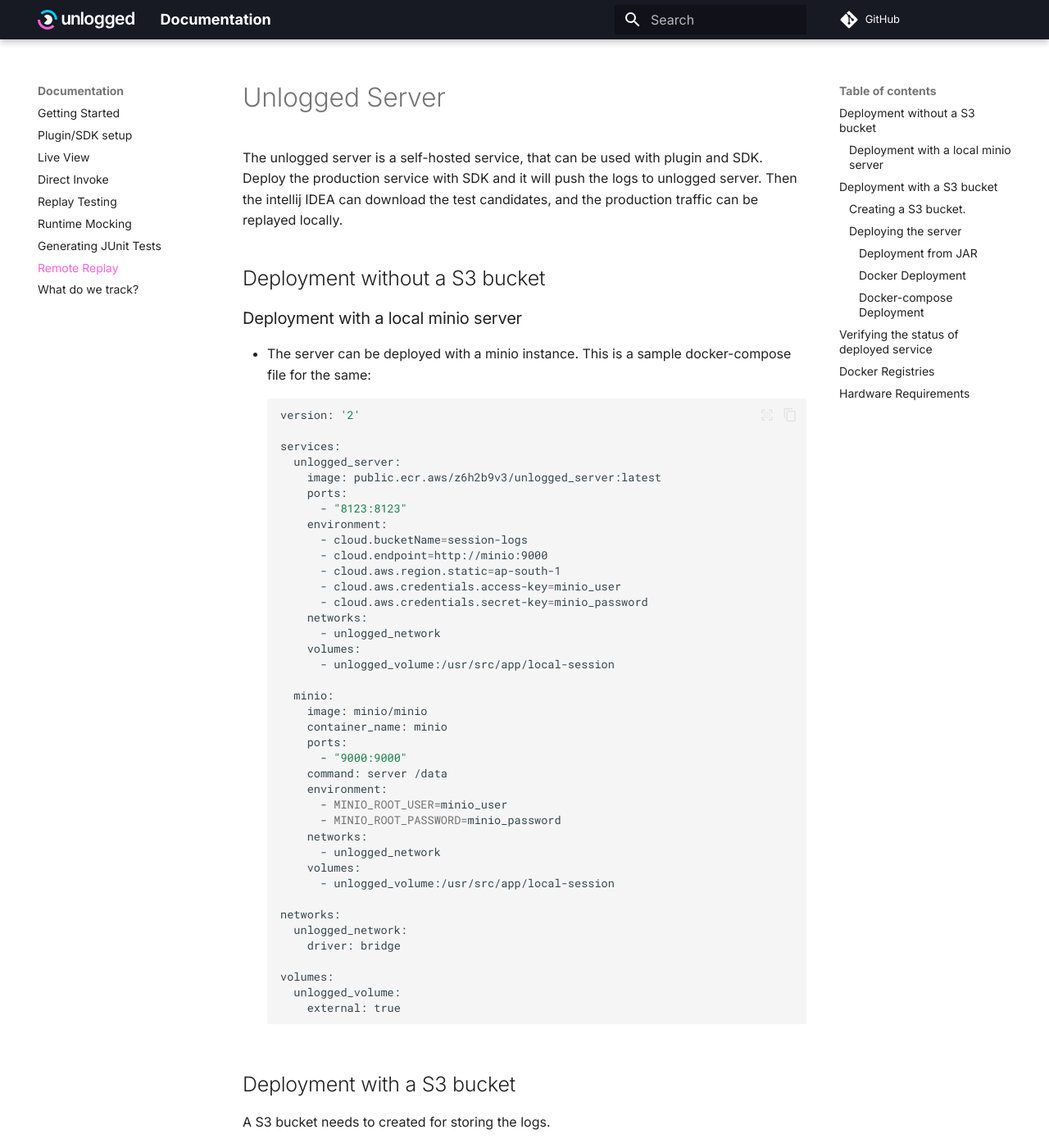
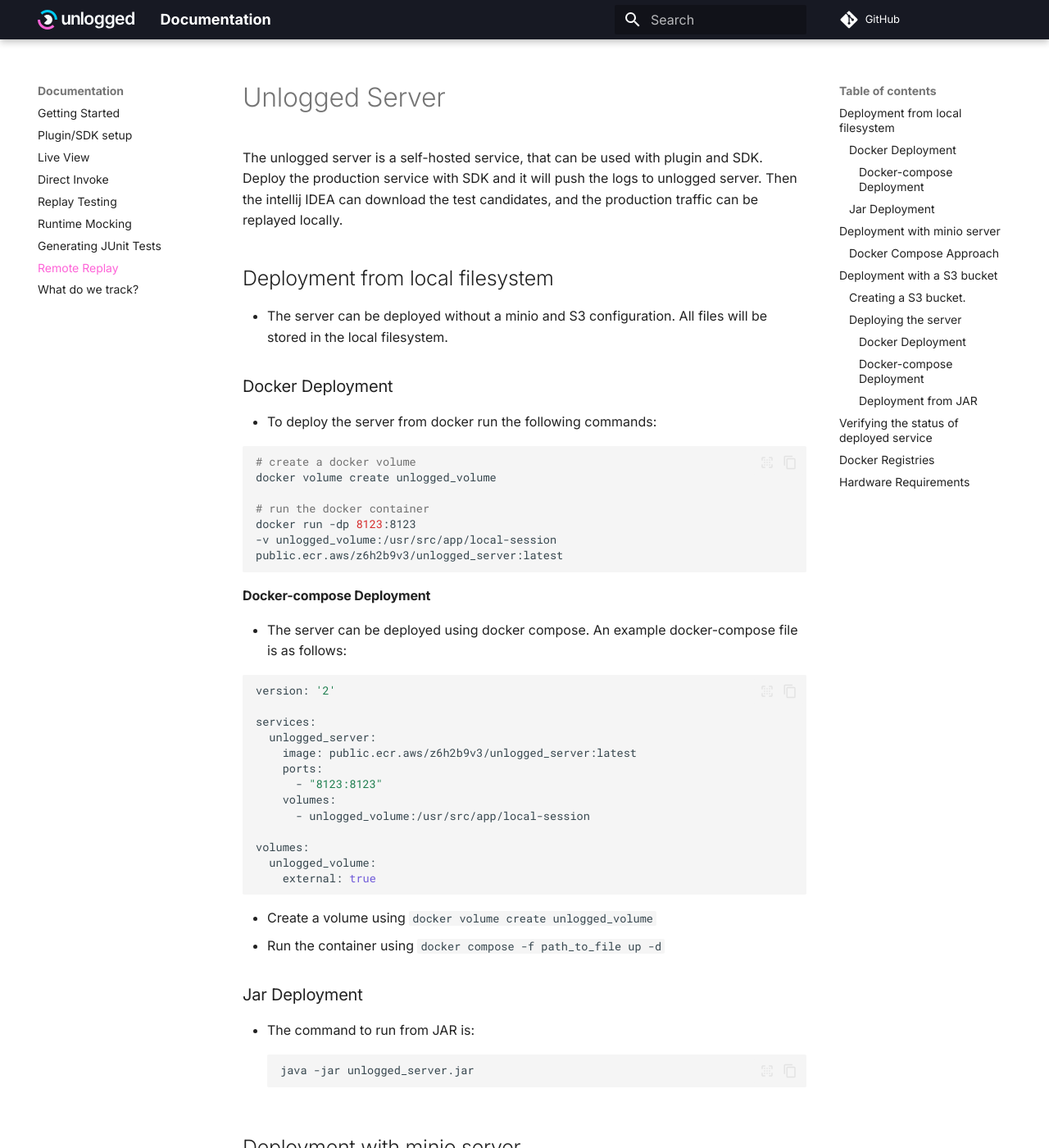
Before and after one commit to unloggedio/documentation, an MkDocs documentation site: the page built from docs/server.md, in a window 1280 px wide and 1400 px high. Shown: the whole window at 82% size. Built offline with MkDocs 1.6.1 and Material for MkDocs 9.7.7, drawn with Linux system fonts in a browser that asks for light colours; comment, search, counter and statistics services are not loaded; some of the changed text lies outside the part shown.

Commit message:
update server.md

````diff
--- a/docs/server.md
+++ b/docs/server.md
@@ -2,9 +2,53 @@
 
 The unlogged server is a self-hosted service, that can be used with plugin and SDK. Deploy the production service with SDK and it will push the logs to unlogged server. Then the intellij IDEA can download the test candidates, and the production traffic can be replayed locally.
 
-## Deployment without a S3 bucket
+## Deployment from local filesystem
+- The server can be deployed without a minio and S3 configuration. All files will be stored in the local filesystem.
 
-### Deployment with a local minio server
+### Docker Deployment
+- To deploy the server from docker run the following commands:
+
+```sh
+# create a docker volume
+docker volume create unlogged_volume
+
+# run the docker container
+docker run -dp 8123:8123
+-v unlogged_volume:/usr/src/app/local-session
+public.ecr.aws/z6h2b9v3/unlogged_server:latest
+```
+
+#### Docker-compose Deployment
+- The server can be deployed using docker compose. An example docker-compose file is as follows:
+
+```sh
+version: '2'
+
+services:
+  unlogged_server:
+    image: public.ecr.aws/z6h2b9v3/unlogged_server:latest
+    ports:
+      - "8123:8123"
+    volumes:
+      - unlogged_volume:/usr/src/app/local-session
+
+volumes:
+  unlogged_volume:
+    external: true
+```
+
+- Create a volume using `docker volume create unlogged_volume`
+- Run the container using `docker compose -f path_to_file up -d`
+
+### Jar Deployment
+- The command to run from JAR is:
+```bash
+java -jar unlogged_server.jar
+```
+
+## Deployment with minio server
+
+### Docker Compose Approach
 
 - The server can be deployed with a minio instance. This is a sample docker-compose file for the same:
 ```docker
@@ -65,19 +110,6 @@
 
 The server can be deployed using docker or the jar file. It can be done on both a private pc for personal testing and an instance of EC2 with public IP for company wide deployment.
 
-#### Deployment from JAR
-- The jar can be downloaded from [here](https://github.com/unloggedio/server/releases).
-- To deploy the service using jar use the following command:
-
-```sh
-java -jar -Dcloud.bucketName=bucket_name \
-    -Dcloud.endpoint=bucket_region_url \
-    -Dcloud.aws.region.static=bucket_region \
-    -Dcloud.aws.credentials.access-key=access_key \
-    -Dcloud.aws.credentials.secret-key=secret_key \
-    unlogged_server.jar
-```
-
 #### Docker Deployment
 - To deploy the server from docker run the following commands:
 
@@ -124,6 +158,19 @@
 - Create a volume using `docker volume create unlogged_volume`
 - Run the container using `docker compose -f path_to_file up -d`
 
+#### Deployment from JAR
+- The jar can be downloaded from [here](https://github.com/unloggedio/server/releases).
+- To deploy the service using jar use the following command:
+
+```sh
+java -jar -Dspring.profiles.active=minio \
+	-Dcloud.bucketName=bucket_name \
+    -Dcloud.endpoint=bucket_region_url \
+    -Dcloud.aws.region.static=bucket_region \
+    -Dcloud.aws.credentials.access-key=access_key \
+    -Dcloud.aws.credentials.secret-key=secret_key \
+    unlogged_server.jar
+```
 
 ## Verifying the status of deployed service
 
````
Also changed, not shown: other parts of docs/server.md (+3 -0 lines).
